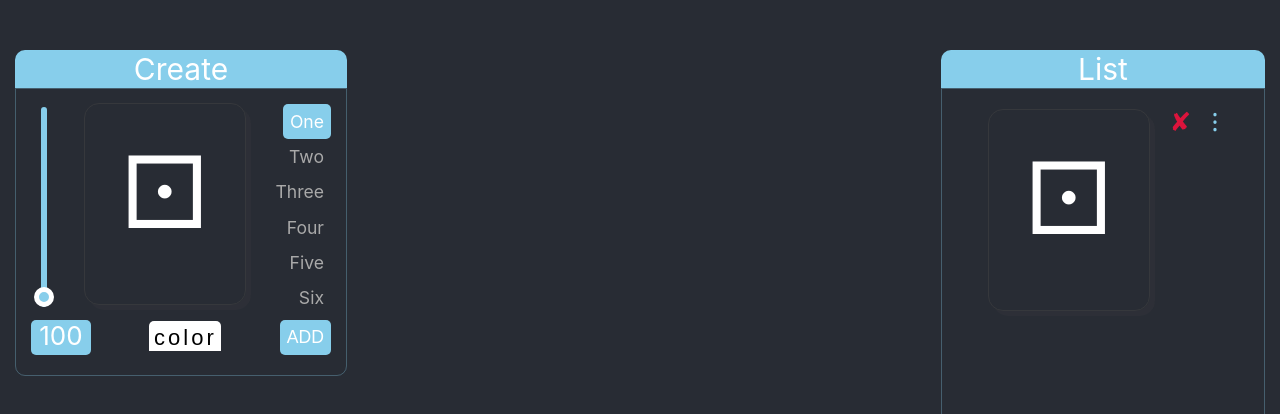
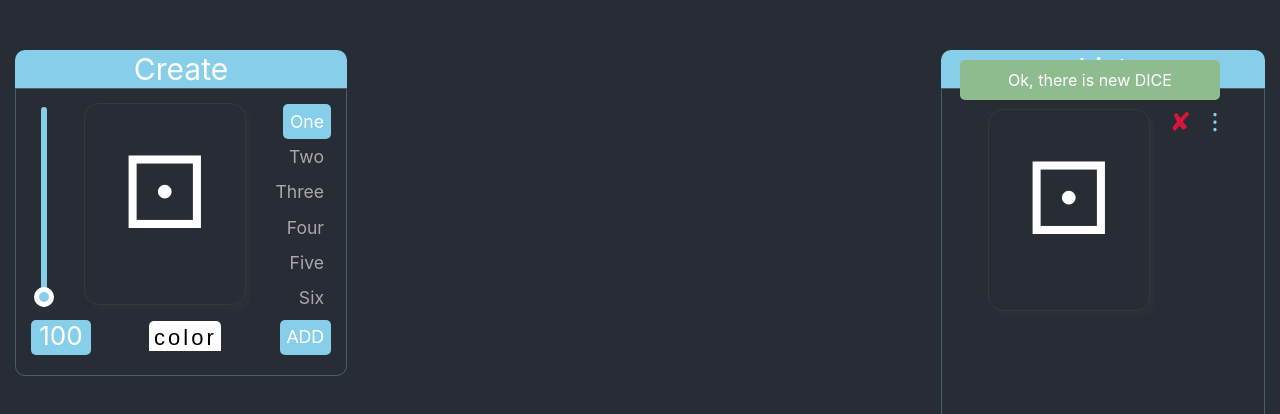
Before and after one commit to A-Kija/didziapedziai, a React (Create React App) app in the folder r1/: page / in a window 1280 px wide. Both pictures are taken after a click on the button "ADD". Shown: the top 414 px of the page. Built offline with nearby package versions, Linux system fonts and the light colour scheme.

Commit message:
dices OK ls crud

```diff
--- a/r1/src/App.jsx
+++ b/r1/src/App.jsx
@@ -2,7 +2,9 @@ import { useEffect, useState } from 'react';
 import Create from './Components/Dices/Create';
 import List from './Components/Dices/List';
 import { create, destroy, edit, read } from './Components/Dices/localStorage';
+import Messages from './Components/Dices/Messages';
 import './Components/Dices/style.scss';
+import {v4 as uuidv4} from 'uuid';
 
 const KEY = 'FancyDices';
 
@@ -15,12 +17,18 @@ function App() {
     const [deleteData, setDeleteData] = useState(null);
     const [editModal, setEditModal] = useState(null);
     const [editData, setEditData] = useState(null);
+    const [messages, setMessages] = useState(null);
+
+    useEffect(() => {
+        msg('Look at this beautiful DICES', '');
+    }, []);
 
     useEffect(() => {
 
         // setTimeout(() => setList(read(KEY)), 1000);
 
         setList(read(KEY));
+        // msg('Look at this beautiful DICES', '');
 
     }, [lastUpdate]);
 
@@ -31,6 +39,7 @@ function App() {
         }
         create(KEY, createData);
         setLastUpdate(Date.now());
+        msg('Ok, there is new DICE', 'ok');
     }, [createData]);
 
     useEffect(() => {
@@ -39,6 +48,7 @@ function App() {
         }
         destroy(KEY, deleteData.id);
         setLastUpdate(Date.now());
+        msg('The DICE is gone now', 'error');
     }, [deleteData]);
 
     useEffect(() => {
@@ -47,7 +57,16 @@ function App() {
         }
         edit(KEY, editData, editData.id);
         setLastUpdate(Date.now());
+        msg('The DICE is different now', 'ok');
     }, [editData]);
+
+    const msg = (text, type) => {
+        const uuid = uuidv4();
+        setMessages(m => [...m ?? [], {text, type, id: uuid}]);
+        setTimeout(() => {
+            setMessages(m => m.filter(m => uuid !== m.id));
+        }, 5000);
+    }
 
     return (
         <>
@@ -69,6 +88,9 @@ function App() {
                 </div>
             </div>
         </div>
+        {
+            messages && <Messages messages={messages} />
+        }
         </>
     );
 
--- /dev/null
+++ b/r1/src/Components/Dices/Messages.jsx
@@ -0,0 +1,13 @@
+function Messages({messages}) {
+
+    return (
+        <div className="messages">
+            {
+                messages.map(m => <div key={m.id} className={'message ' + m.type}>{m.text}</div>)
+            }
+        </div>
+    );
+
+}
+
+export default Messages;
--- a/r1/src/Components/Dices/style.scss
+++ b/r1/src/Components/Dices/style.scss
@@ -276,6 +276,31 @@
     }
 }
 
+.messages {
+    position: fixed;
+    top: 50px;
+    right: 50px;
+    display: flex;
+    flex-direction: column;
+    .message {
+        display: flex;
+        justify-content: center;
+        align-items: center;
+        min-width: 200px;
+        border-radius: 5px;
+        margin: 10px;
+        color: white;
+        background-color: gray;
+        padding: 10px 30px;
+        &.ok {
+            background-color: darkseagreen;
+        }
+        &.error {
+            background-color: deeppink;
+        }
+    }
+}
+
 // ---------------------BUTTON
 $butonBlue: skyblue;
 $butonGray: gray;
```
